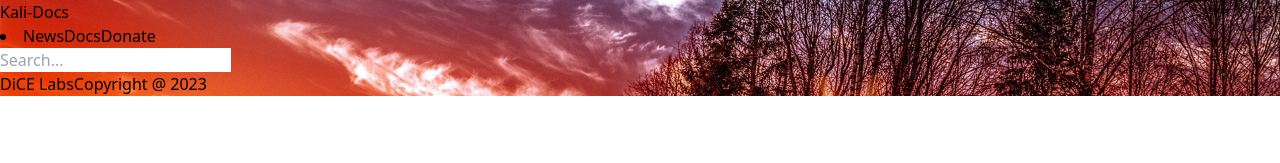
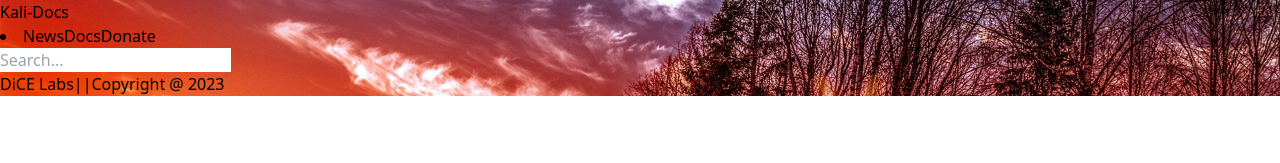
Before and after one commit to DC-21/kali-docs, a React (Vite) app: page / in a window 1280 px wide. Shown: the top 163 px of the page. Built offline with nearby package versions, Linux system fonts and the light colour scheme.

Commit message:
first commit

```diff
--- a/package.json
+++ b/package.json
@@ -14,6 +14,7 @@
     "postcss": "^8.4.29",
     "react": "^18.2.0",
     "react-dom": "^18.2.0",
+    "react-router-dom": "^6.16.0",
     "tailwindcss": "^3.3.3"
   },
   "devDependencies": {
--- a/src/pages/Home.jsx
+++ b/src/pages/Home.jsx
@@ -68,8 +68,7 @@ const Home = () => {
         </div>
       </div>
       <div className="w-full flex py-4 text-white justify-between">
-        <a>DiCE Labs</a>
-        <a>Copyright @ 2023</a>
+        <a>DiCE Labs||Copyright @ 2023</a>
         <a className="text-white cursor-pointer"><ion-icon size="large" name="logo-facebook"></ion-icon></a>
       </div>
     </div>
```
Also changed, not shown: src/App.jsx (+5 -5 lines), 1 other file (tests, documents, lock files or other folders).
